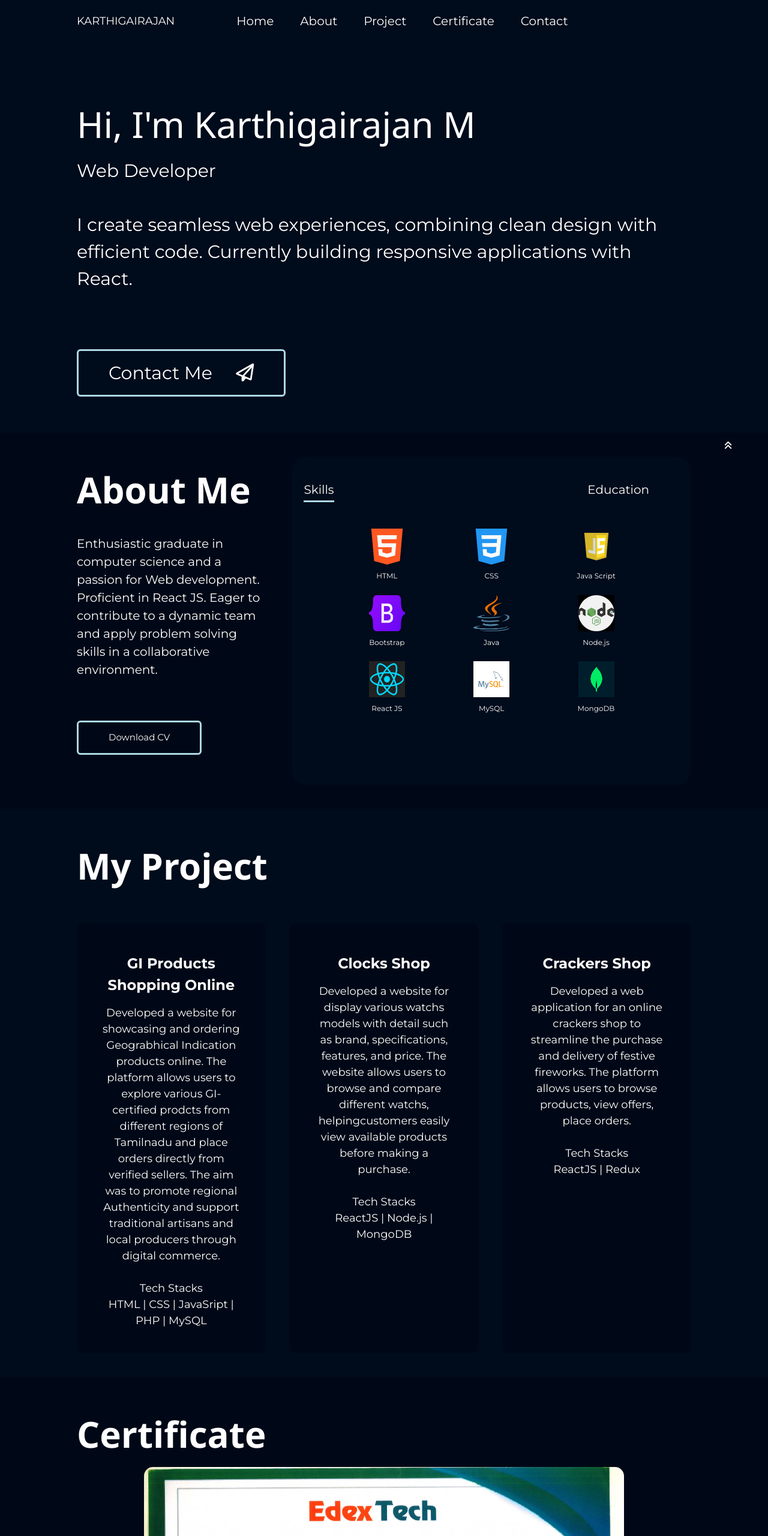
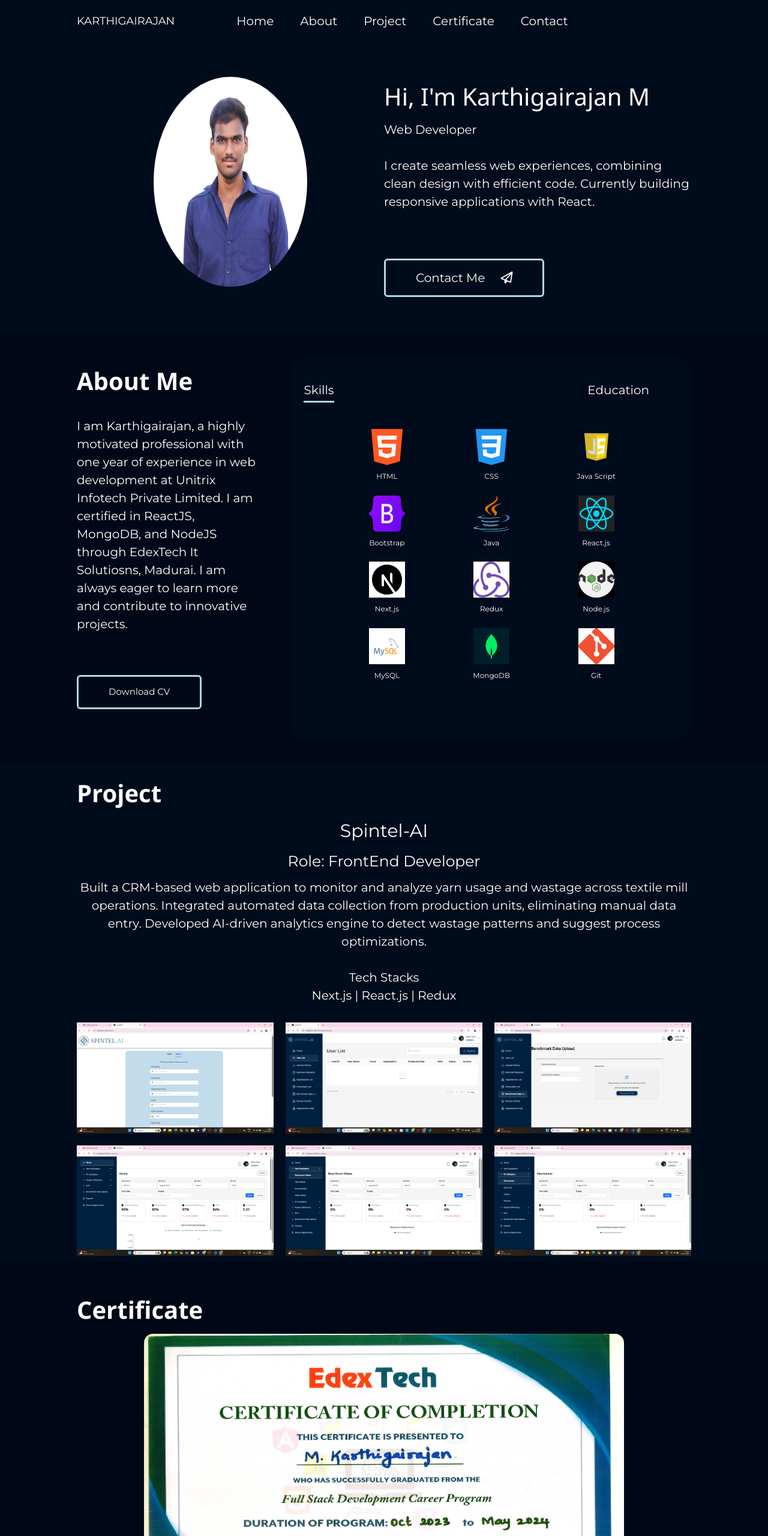
Before and after one commit to Karthigairajan251102/Karthigairajan, a plain HTML site: page index.html in a window 1280 px wide. Shown: the top 2560 px of the page at 60% size. Drawn offline with nearby package versions, Linux system fonts and the light colour scheme.

Commit message:
experience

```diff
--- a/index.css
+++ b/index.css
@@ -142,14 +142,52 @@ nav ul li a:hover::after{
 .header-text
 {
 	margin-top: 10%;
-	font-size: 30px;
+	font-size: 20px;
 
 }
 .header-text h1{
-	font-size: 60px;
+	font-size: 40px;
 	margin-top: 20px;
 }
+.head-content{
+	display: grid;
+	grid-template-columns: repeat(2, 1fr);
+}
+.head-image{
+	display: flex;
+	justify-content: center;
+	align-items: center;
+}
+.myPic{
+	width: 50%;
+	border-radius: 50%;
+	height: 350px;
+}
+@media (max-width: 1024px) {
+    .myPic {
+        width: 70%;
+		border-radius: 50%;
+		height: 350px;
+    }
+}
+@media (max-width: 700px) {
+    .myPic {
+        width: 70%;
+		border-radius: 50%;
+		height: 200px;
+    }
+}
 
+@media (max-width: 1024px) {
+    .head-content {
+        grid-template-columns: repeat(2, 1fr);
+    }
+}
+@media (max-width: 600px) {
+    .head-content {
+        grid-template-columns: 1fr;
+    }
+}
 /*-------------------------------------about----------------------------------------------*/
 
 
@@ -193,7 +231,7 @@ box-shadow:  4px 8px 0 rgba(0, 0, 0, 0.2), 0 6px 20px 0 rgba(0, 0, 0, 0.19);
 }
 
 .sub-title {
-    font-size: 60px;
+    font-size: 40px;
     font-weight: 600;
     color: #fff;
 }
@@ -291,8 +329,28 @@ body.light-mode .tabcontents{
 }
 
 
-/*-------------------------------Services-------------------*/
+/*-------------------------------Project-------------------*/
+.project-images{
+	display: grid;
+	grid-template-columns: repeat(3, 1fr);
+	margin-top: 30px;
+	grid-gap: 20px;
+	width: 100%;
+}
 #services{
+	font-size: 20px;
+}
+@media (max-width: 1024px) {
+    .project-images {
+        grid-template-columns: repeat(2, 1fr);
+    }
+}
+@media (max-width: 600px) {
+    .project-images {
+        grid-template-columns: 1fr;
+    }
+}
+/* #services{
 	padding: 30px 0;
 	height: 100%;
 }
@@ -349,7 +407,7 @@ body.light-mode .services-list div  h2{
 }
 body.light-mode .services-list div:hover {
 box-shadow: 0 4px 8px 0 rgba(0, 0, 0, 0.2), 0 6px 20px 0 rgba(0, 0, 0, 0.19);
-}
+} */
 
 .btn{
 
--- a/index.html
+++ b/index.html
@@ -10,6 +10,9 @@
 	<script src="https://kit.fontawesome.com/bd6a507ad6.js" crossorigin="anonymous"></script>
 	<link rel="stylesheet" href="https://www.w3schools.com/w3css/4/w3.css">
     <link href="https://fonts.googleapis.com/css2?family=Montserrat:wght@400;700&display=swap" rel="stylesheet">
+    <link rel="stylesheet" href="https://unpkg.com/aos@next/dist/aos.css" />
+    <script src="https://unpkg.com/aos@next/dist/aos.js"></script>
+
 <style>
 .mySlides {display:none}
 .w3-left, .w3-right, .w3-badge {cursor:pointer}
@@ -47,7 +50,11 @@
             </div>
             </nav>
             <a href="#header" class="circle"><i class="fa-solid fa-angles-up up"></i></a>
-            <div class="header-text">
+            <div class="head-content">
+                <div class="head-image">
+                    <img src="./images/karthi.png" class="myPic" data-aos="slide-right"/>
+                </div>
+                <div class="header-text" data-aos="slide-left">
                     <h1>Hi, I'm Karthigairajan M</h1>
                     <p>Web Developer</p><br>
                     <p class="desc">I create seamless web experiences, combining clean design with efficient code. Currently building responsive applications with React.</p>
@@ -55,14 +62,26 @@
                 </div>
             </div>
         </div>
+    </div>
+
+    <script>
+        AOS.init();
+    </script>
+
+
 	<!----------------------------------About-------------------->
 
-<div id="about">
+<div id="about" data-aos="slide-right">
         <div class="container">
             <div class="row">
                 <div class="about-col-1">
                     <h1 class="sub-title">About Me</h1>
-                    <p class="para">Enthusiastic  graduate in computer science and a passion for Web development. Proficient in React JS. Eager to contribute to a dynamic team and apply problem solving skills in a collaborative environment.</p>
+                    <p class="para">
+                        I am Karthigairajan, a highly motivated professional with one year of experience in
+                        web development at Unitrix Infotech Private Limited.
+                        I am certified in ReactJS, MongoDB, and NodeJS through EdexTech It Solutiosns, Madurai.
+                        I am always eager to learn more and contribute to innovative projects.
+                    </p>
                     <a href="./images/Karthigairajan_Bsc.pdf" download="Karthigairajan_Bsc" class="btn btn2">Download CV</a>
                 </div>
 
@@ -101,13 +120,23 @@
                             </div>
 
                              <div class="skills__container-box">
-                                <img class="skills__container-img" src="images/node.png" alt="springboot">
-                                     <div class="skills__container-name">Node.js</div>
+                                <img class="skills__container-img" src="images/react.png" alt="reactjs">
+                                <div class="skills__container-name">React.js</div>
                             </div>
 
                             <div class="skills__container-box">
-                                <img class="skills__container-img" src="images/react.png" alt="reactjs">
-                                     <div class="skills__container-name">React JS</div>
+                                <img class="skills__container-img" src="images/nextjs.png" alt="nextjs">
+                                <div class="skills__container-name">Next.js</div>
+                            </div>
+
+                            <div class="skills__container-box">
+                                <img class="skills__container-img" src="images/redux.png" alt="redux">
+                                <div class="skills__container-name">Redux</div>
+                            </div>
+
+			                <div class="skills__container-box">
+                                <img class="skills__container-img" src="images/node.png" alt="Nodejs">
+                                     <div class="skills__container-name">Node.js</div>
                             </div>
 
 			                <div class="skills__container-box">
@@ -120,21 +149,21 @@
                                 <div class="skills__container-name">MongoDB</div>
                             </div>
 
+                            <div class="skills__container-box">
+                                <img class="skills__container-img" src="images/git.png" alt="git">
+                                <div class="skills__container-name">Git</div>
+                            </div>
+
                         </div>
 
                     </div>
 
                     <div class="tabcontents" id="education">
                         <ul>
-                            <li>Ayya Nadar Janaki Ammal College<br>B.Sc. (Computer Science)<br>Year : 2020-2023<br>CGPA: 6.5</li><br>
-                            <li>Government Hr. Sec. School<br>HSC<br>Year : 2020<br>68%</li><br>
-                            <li>Government Hr. Sec. School<br>SSLC<br>Year : 2018<br>74%</b5></li><br>
+                            <li>Ayya Nadar Janaki Ammal College<br>B.Sc. (Computer Science)<br>Year : 2020-2023<br>CGPA: 6.45</li><br>
+                            <li>Government Hr. Sec. School<br>HSC 2020<br>68%<br>SSLC 2018<br>74%</li>
                         </ul>
                     </div>
-
-
-
-
                 </div>
             </div>
         </div>
@@ -167,48 +196,37 @@
 
 
 <!---------------------------- Projects ----------------------------->
-<div id="services">
+
+<div id="services" data-aos="slide-left">
 	<div class="container">
-		<h1 class="sub-title">My Project</h1>
+		<h1 class="sub-title">Project</h1>
 			<div class="services-list">
                 <div>
-
-					<h2><center>GI Products Shopping Online</center></h2>
-					<p><center>Developed a website for showcasing and ordering Geograbhical Indication products online.
-                        The platform allows users to explore various GI-certified prodcts from different regions of Tamilnadu
-                        and place orders directly from verified sellers. The aim was to promote regional Authenticity and
-                        support traditional artisans and local producers through digital commerce.
-                        <br><br>Tech Stacks<br>HTML | CSS | JavaSript | PHP | MySQL</center></p>
-
+					<h2 style="font-size: 30px;"><center>Spintel-AI</center></h2>
+                    <h3 style="font-size: 25px;"><center>Role: FrontEnd Developer</center></h3>
+					<p><center>
+                        Built a CRM-based web application to monitor and analyze yarn usage and wastage across textile mill operations.
+                        Integrated automated data collection from production units, eliminating manual data entry.
+                        Developed AI-driven analytics engine to detect wastage patterns and suggest process optimizations.
+                        <br><br>Tech Stacks<br>Next.js | React.js | Redux</center>
+                    </p>
+                    <div class="project-images">
+                        <img src="./images/signin.png" style="width: 100%;">
+                        <img src="./images/userlist.png" style="width: 100%;">
+                        <img src="./images/benchmark.png" style="width: 100%;">
+                        <img src="./images/home.png" style="width: 100%;">
+                        <img src="./images/blowroom.png" style="width: 100%;">
+                        <img src="./images/mech.png" style="width: 100%;">
                     </div>
-				<div>
-
-					<h2><center>Clocks Shop</center></h2>
-					<p><center>Developed a website for display various watchs models with detail such as brand,
-                        specifications, features, and price.  The website allows users to browse and compare different watchs,
-                        helpingcustomers easily view available products before making a purchase.
-                        <br><br>Tech Stacks<br>ReactJS | Node.js | MongoDB</center></p>
-
 				</div>
-
-
-				<div>
-					<h2><center>Crackers Shop</center></h2>
-					<p><center>Developed a web application for an online crackers shop to streamline the purchase and delivery of festive fireworks.
-                               The platform allows users to browse products, view offers, place orders.
-                               <br><br>Tech Stacks<br>ReactJS | Redux</center></p>
-				</div>
-
 			</div>
 
 	</div>
 </div>
-
 <!---------------------------Certificate----------------->
-<div id="certificate">
+<div id="certificate" data-aos="slide-right">
 	<div class="container">
 		<h1 class="sub-title">Certificate</h1>
-
 <div>
 
 
@@ -219,7 +237,7 @@
 </div>
 
 <!------------Contact--------->
-<div id="contact">
+<div id="contact" data-aos="slide-left">
 	<div class="container">
 		<div class="row">
 
```
Also changed, not shown: images/benchmark.png (added), images/blowroom.png (added), images/git.png (added), images/home.png (added), images/karthi.jpg (deleted), images/karthi.png (added), images/mech.png (added), images/nextjs.png (added), images/redux.png (added), images/signin.png (added), images/userlist.png (added), 1 other file. Lines whose indentation alone changed are shown as unchanged.
